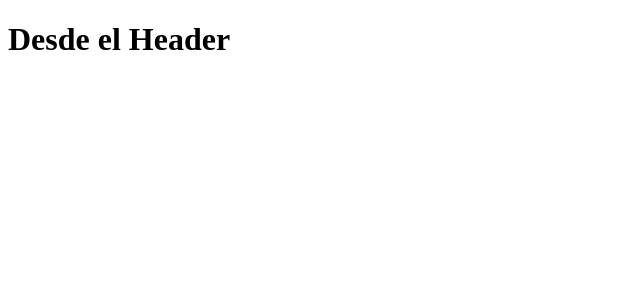
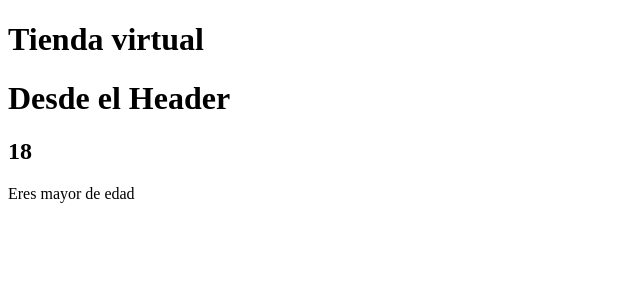
Before and after one commit to jam097/Curso-react-basicos, a React (Create React App) app: page / in a window 1280 px wide. Shown: the top 300 px of the page, without its empty margins (0-640 px from the left). Built offline with nearby package versions, Linux system fonts and the light colour scheme.

Commit message:
Se agregó nuevas modificaciones en el componente Header

```diff
--- a/src/components/Header.jsx
+++ b/src/components/Header.jsx
@@ -1,8 +1,34 @@
 import React from 'react';
 
 function Header(){
+    const edad = 18;
 
-    return (<h1>Desde el Header</h1>);
+    let mensaje;
+    let colocarMensaje = true;
+
+    if(edad >= 18){
+        mensaje = 'Eres mayor de edad';
+    }
+    else{
+        mensaje = 'Eres menor de edad'
+    }
+
+    return (
+        // Ojo solo se puede retornar un elemento HTML por eso tuvimos que colocar los h1 y h2 dentro de un <div>
+        <div>
+            <h1 className="encabezado">Tienda virtual</h1>
+            <div>
+                <h1>Desde el Header</h1>
+                <h2>{edad}</h2>
+            </div>
+            <div>{/*{mensaje} imprimiendo dirctamente la variable */}
+
+                {/*Utilizando un operador ternario */}
+                {colocarMensaje ? ('Eres mayor de edad') : ('Eres menor de edad')}
+
+            </div>
+        </div>
+    );
 };
 
 export default Header;
```
